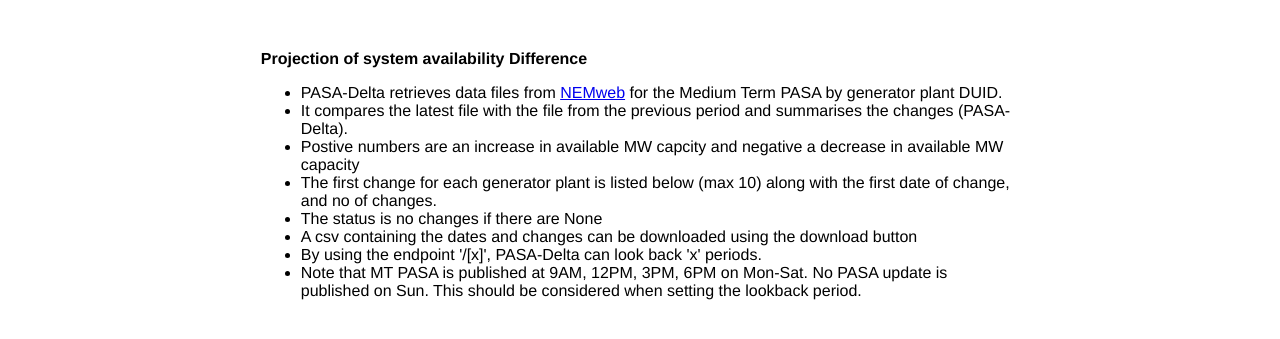
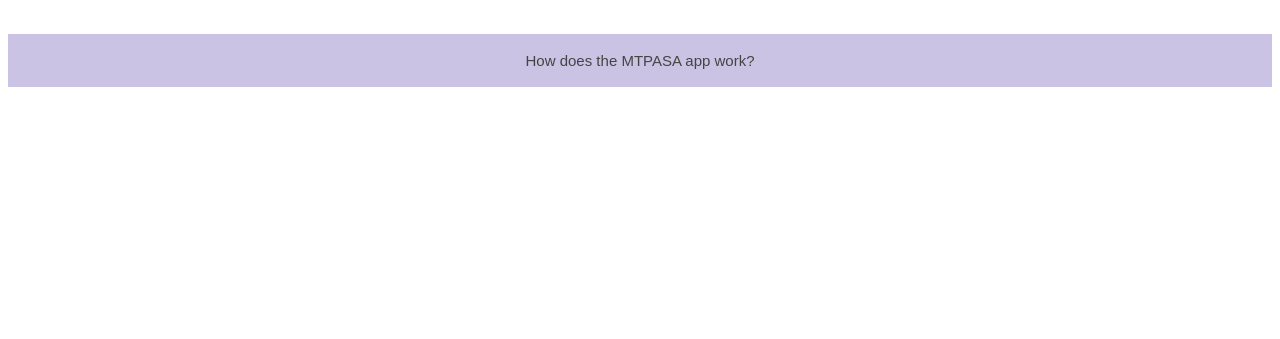
Before and after one commit to msz89/oscillating-glory, a Flask app: template templates/index.html in a window 1280 px wide. Shown: the part 135-474 px from the top of the page. Run offline with Flask 2, Linux system fonts and the light colour scheme; the template is opened without the code that fills it, so the values that code supplies are empty.

Commit message:
added collapsible section and recoloured

```diff
--- a/static/script.js
+++ b/static/script.js
@@ -1,26 +1,22 @@
-/**
- * Copyright 2018, Google LLC
- * Licensed under the Apache License, Version 2.0 (the `License`);
- * you may not use this file except in compliance with the License.
- * You may obtain a copy of the License at
- *
- *    http://www.apache.org/licenses/LICENSE-2.0
- *
- * Unless required by applicable law or agreed to in writing, software
- * distributed under the License is distributed on an `AS IS` BASIS,
- * WITHOUT WARRANTIES OR CONDITIONS OF ANY KIND, either express or implied.
- * See the License for the specific language governing permissions and
- * limitations under the License.
- */
-
-// [START gae_python38_log]
-// [START gae_python3_log]
-'use strict';
+// 'use strict';
 
 window.addEventListener('load', function () {
 
   console.log("js Test");
 
 });
-// [END gae_python3_log]
-// [END gae_python38_log]
+
+var coll = document.getElementsByClassName("collapsible");
+var i;
+
+for (i = 0; i < coll.length; i++) {
+  coll[i].addEventListener("click", function() {
+    this.classList.toggle("active");
+    var content = this.nextElementSibling;
+    if (content.style.display === "block") {
+      content.style.display = "none";
+    } else {
+      content.style.display = "block";
+    }
+  });
+}
--- a/static/style.css
+++ b/static/style.css
@@ -82,3 +82,29 @@
   background-color: purple;
   color: white;
 }
+
+/* Style the button that is used to open and close the collapsible content */
+.collapsible {
+  background-color: #CBC3E3;
+  color: #444;
+  cursor: pointer;
+  padding: 18px;
+  width: 100%;
+  border: none;
+  text-align: center;
+  outline: none;
+  font-size: 15px;
+}
+
+/* Add a background color to the button if it is clicked on (add the .active class with JS), and when you move the mouse over it (hover) */
+.active, .collapsible:hover {
+  background-color: #CB9CF2;
+}
+
+/* Style the collapsible content. Note: hidden by default */
+.content {
+  padding: 0 18px;
+  display: none;
+  overflow: hidden;
+  background-color: #f1f1f1;
+}
--- a/templates/index.html
+++ b/templates/index.html
@@ -1,13 +1,11 @@
 <!doctype html>
 <html>
-
   <head>
     <title>MT PASA Comparison</title>
     <link rel="stylesheet" href="static/style.css">
-
   <body>
     <div>
-        <h1>PASA-Delta <img class="logo" src="static/BEN-purple-green.png" style="height:60px;"> </h1>
+      <h1>PASA-Delta <img class="logo" src="static/BEN-purple-green.png" style="height:60px;"></h1>
     </div>
 
     <div class="status" style="background-color: {{statuscolour}}">
@@ -15,32 +13,24 @@
     </div>
 
     <div>
-        <table>
-          {% if changeDict|length > 0%}
-          <tr>
+      <table> {% if changeDict|length > 0%} <tr>
           <th class="tableleft">DUID</th>
           <th>Station Name</th>
           <th>PASA-Delta</th>
           <th>Day</th>
           <th>No. Changes</th>
           <th>Region</th>
-          </tr>
-          {% endif %}
-          {% for key in changeDict: %}
-          <tr>
+        </tr> {% endif %} {% for key in changeDict: %} <tr>
           <td class="tableleft">{{key}}</td>
           <td>{{changeDict[key]['STATION']}}</td>
           <td>{{changeDict[key]['PASADELTA']}}</td>
           <td>{{changeDict[key]['DAY']}}</td>
           <td>{{changeCount['PASADELTA'][key]}}</td>
           <td>{{changeDict[key]['REGIONID']}}</td>
-          </tr>
-          {% endfor %}
-        </table>
+        </tr> {% endfor %} </table>
     </div>
 
-      {% if changeDict|length > 0%}
-      <!-- Should this be a link or down-arrow icon rather than a button? -->
+    {% if changeDict|length > 0%}<!-- Should this be a link or down-arrow icon rather than a button? -->
     <h3>
       <form method="post" action="/{{period}}">
         <input class='btn' type="submit" value="Download" name="action_dl">
@@ -48,11 +38,11 @@
     </h3>
     {% endif %}
 
+    <button type="button" class="collapsible">How does the MTPASA app work?</button>
+    <div class="content">
         <div class="column left">&nbsp</div>
-<div class ="column middle">
-        <p>
-          <b>Projection of system availability Difference</b><br>
-        </p>
+        <div class="column middle">
+          <p>Medium Term Projection of System Availability</p>
           <ul>
             <li>PASA-Delta retrieves data files from <a href='http://nemweb.com.au/Reports/Current/MTPASA_DUIDAvailability/'>NEMweb</a> for the Medium Term PASA by generator plant DUID. </li>
             <li>It compares the latest file with the file from the previous period and summarises the changes (PASA-Delta).</li>
@@ -65,6 +55,9 @@
           </ul>
         </div>
         <div class="column right">&nbsp</div>
+      </div>
+
+    <script src="static/script.js"></script>
+  </div>
   </body>
-
 </html>
```
Lines whose indentation alone changed are shown as unchanged.
